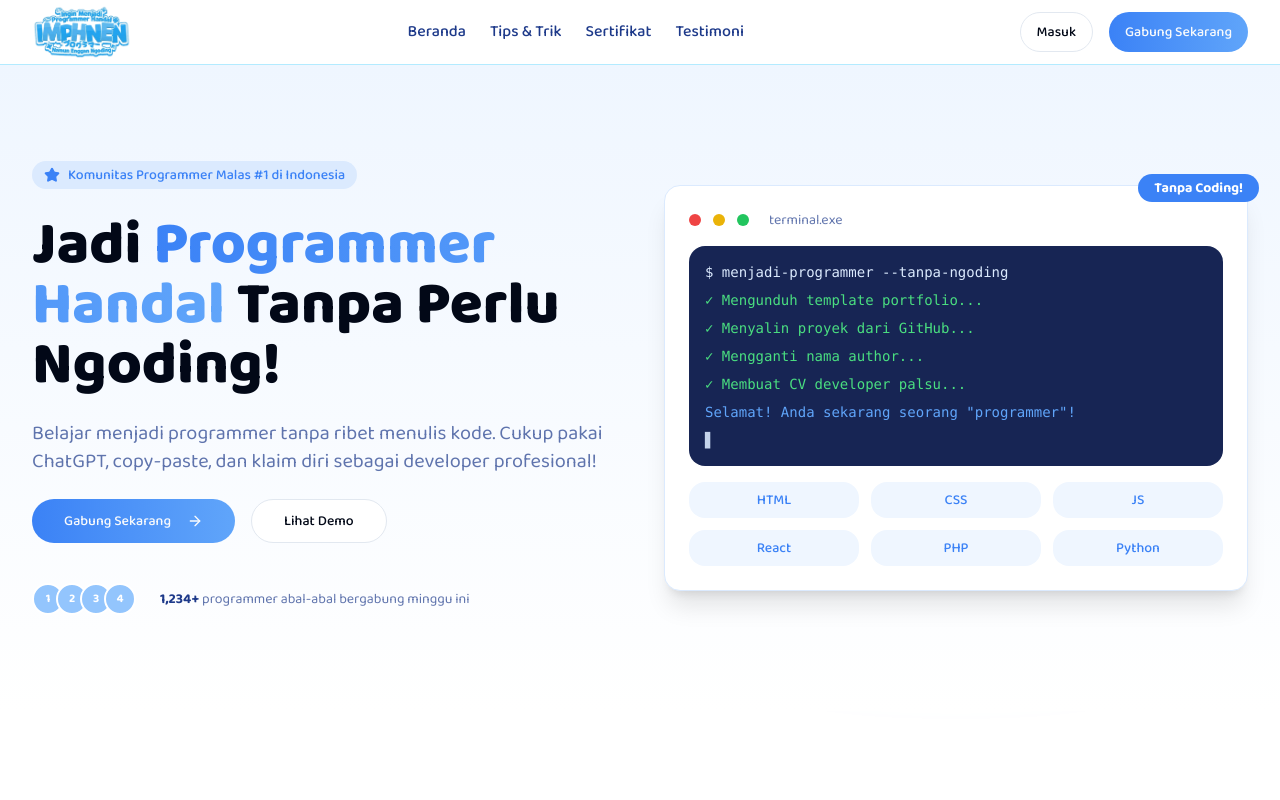
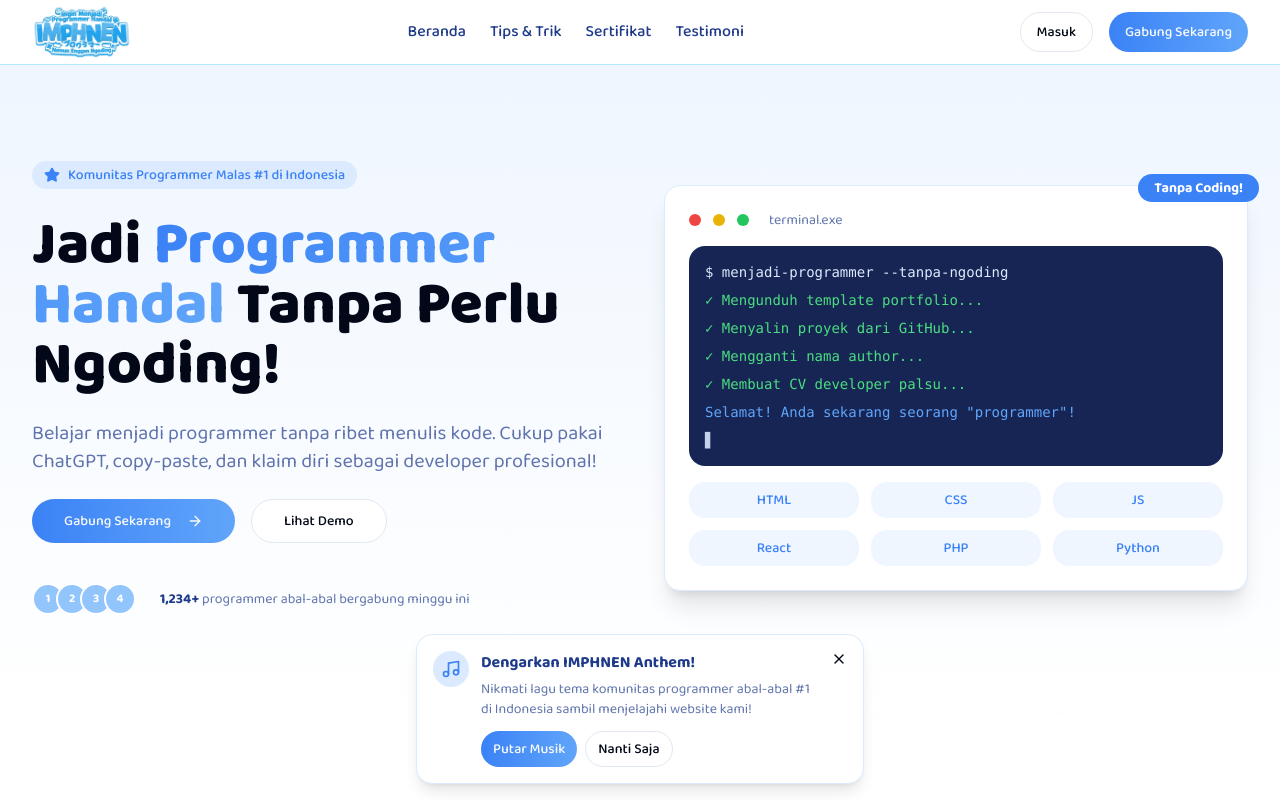
Before and after one commit to wahyunandanovan/imphnen, a Next.js app: page / in a window 1280 px wide. Shown: the top 800 px of the page. Built offline with nearby package versions, Linux system fonts and the light colour scheme.

Commit message:
add music modal

```diff
--- a/app/page.tsx
+++ b/app/page.tsx
@@ -3,7 +3,7 @@ import FeaturesSection from "@/components/features-section";
 import TestimonialsSection from "@/components/testimonials-section";
 import CtaSection from "@/components/cta-section";
 import CertificateSection from "@/components/certificate-section";
-import AudioWrapper from "@/components/audio-wrapper";
+import MusicPlayer from "@/components/music-player";
 
 export default function Home() {
   return (
@@ -13,7 +13,7 @@ export default function Home() {
       <CertificateSection />
       <TestimonialsSection />
       <CtaSection />
-      <AudioWrapper />
+      <MusicPlayer />
     </div>
   );
 }
--- a/components/audio-player.tsx
+++ /dev/null
@@ -1,27 +0,0 @@
-"use client";
-
-import { useEffect, useRef, useState } from "react";
-
-export default function LazyAudioPlayer() {
-  const audioRef = useRef<HTMLAudioElement | null>(null);
-  const [canPlay, setCanPlay] = useState(false);
-
-  useEffect(() => {
-    const handleUserInteraction = () => {
-      if (audioRef.current && !canPlay) {
-        audioRef.current.play().catch(() => {});
-        setCanPlay(true);
-      }
-    };
-
-    window.addEventListener("click", handleUserInteraction, { once: true });
-    window.addEventListener("touchstart", handleUserInteraction, { once: true });
-
-    return () => {
-      window.removeEventListener("click", handleUserInteraction);
-      window.removeEventListener("touchstart", handleUserInteraction);
-    };
-  }, [canPlay]);
-
-  return <audio ref={audioRef} src="/audios/imphnen-anthem.mp3" preload="none" />;
-}
--- a/components/audio-wrapper.tsx
+++ /dev/null
@@ -1,11 +0,0 @@
-"use client";
-
-import dynamic from "next/dynamic";
-
-const AudioPlayer = dynamic(() => import("./audio-player"), {
-  ssr: false,
-});
-
-export default function AudioWrapper() {
-  return <AudioPlayer />;
-}
--- /dev/null
+++ b/components/music-player.tsx
@@ -0,0 +1,74 @@
+"use client";
+
+import { Button } from "@/components/ui/button";
+import { Music, X } from "lucide-react";
+import { useState, useEffect, useRef } from "react";
+import { AnimatePresence, motion } from "framer-motion";
+
+export default function MusicPlayer() {
+  const [isVisible, setIsVisible] = useState(false);
+  const audioRef = useRef<HTMLAudioElement | null>(null);
+
+  useEffect(() => {
+    const timer = setTimeout(() => {
+      setIsVisible(true);
+    }, 1500);
+
+    return () => clearTimeout(timer);
+  }, []);
+
+  const handlePlayMusic = () => {
+    if (!audioRef.current) {
+      audioRef.current = new Audio("/audios/imphnen-anthem.mp3");
+      audioRef.current.loop = true;
+    }
+
+    audioRef.current.play().catch((err) => {
+      console.warn("Gagal memutar audio:", err);
+    });
+
+    setIsVisible(false);
+  };
+
+  const handleClose = () => {
+    setIsVisible(false);
+  };
+
+  return (
+    <AnimatePresence>
+      {isVisible && (
+        <motion.div
+          initial={{ opacity: 0, y: 50 }}
+          animate={{ opacity: 1, y: 0 }}
+          exit={{ opacity: 0, y: 50 }}
+          transition={{ duration: 0.3 }}
+          className="fixed bottom-4 z-50 bg-white rounded-lg shadow-lg border border-blue-100 p-4 max-w-md w-full mx-4"
+          style={{ transform: "translateX(-50%)" }}
+        >
+          <div className="flex items-start gap-3">
+            <div className="bg-blue-100 rounded-full p-2 text-blue-500">
+              <Music className="h-5 w-5" />
+            </div>
+            <div className="flex-1">
+              <h3 className="font-bold text-blue-900">Dengarkan IMPHNEN Anthem!</h3>
+              <p className="text-sm text-blue-900/70 mt-1">
+                Nikmati lagu tema komunitas programmer abal-abal #1 di Indonesia sambil menjelajahi website kami!
+              </p>
+              <div className="mt-3 flex gap-2">
+                <Button size="sm" className="rounded-full blue-gradient" onClick={handlePlayMusic}>
+                  Putar Musik
+                </Button>
+                <Button size="sm" variant="outline" className="rounded-full" onClick={handleClose}>
+                  Nanti Saja
+                </Button>
+              </div>
+            </div>
+            <Button variant="ghost" size="icon" className="h-6 w-6 -mt-1 -mr-1" onClick={handleClose}>
+              <X className="h-4 w-4" />
+            </Button>
+          </div>
+        </motion.div>
+      )}
+    </AnimatePresence>
+  );
+}
--- a/components/testimonials-section.tsx
+++ b/components/testimonials-section.tsx
@@ -20,19 +20,19 @@ const testimonials = [
     stars: 5,
   },
   {
-    name: "Joko Widodo",
-    role: "Freelancer Programmer Abal-abal",
-    image: "/placeholder.svg?height=80&width=80",
-    content:
-      "Klien saya tidak pernah tahu kalau semua kode yang saya kirim sebenarnya hasil dari ChatGPT. Penghasilan naik 300% berkat tips dari IMPHNEN!",
-    stars: 5,
-  },
-  {
     name: "Dewi Lestari",
     role: "Tech Influencer Gadungan",
     image: "/placeholder.svg?height=80&width=80",
     content:
       "Followers Instagram saya naik drastis setelah saya pura-pura jadi programmer wanita. Padahal saya cuma pakai template dari IMPHNEN!",
+    stars: 5,
+  },
+  {
+    name: "Agus Pratama",
+    role: "Penikmat Tutorial",
+    image: "/placeholder.svg?height=80&width=80",
+    content:
+      "Berkat grup ini, saya menemukan channel Programmer Zaman Now sebagai obat tidur paling ampuh. Lebih manjur dari white noise!",
     stars: 5,
   },
 ];
--- a/package.json
+++ b/package.json
@@ -43,6 +43,7 @@
     "cmdk": "1.0.4",
     "date-fns": "4.1.0",
     "embla-carousel-react": "8.5.1",
+    "framer-motion": "^12.6.5",
     "input-otp": "1.4.1",
     "lucide-react": "^0.454.0",
     "next": "15.2.4",
```
Also changed, not shown: 1 other file (tests, documents, lock files or other folders).
